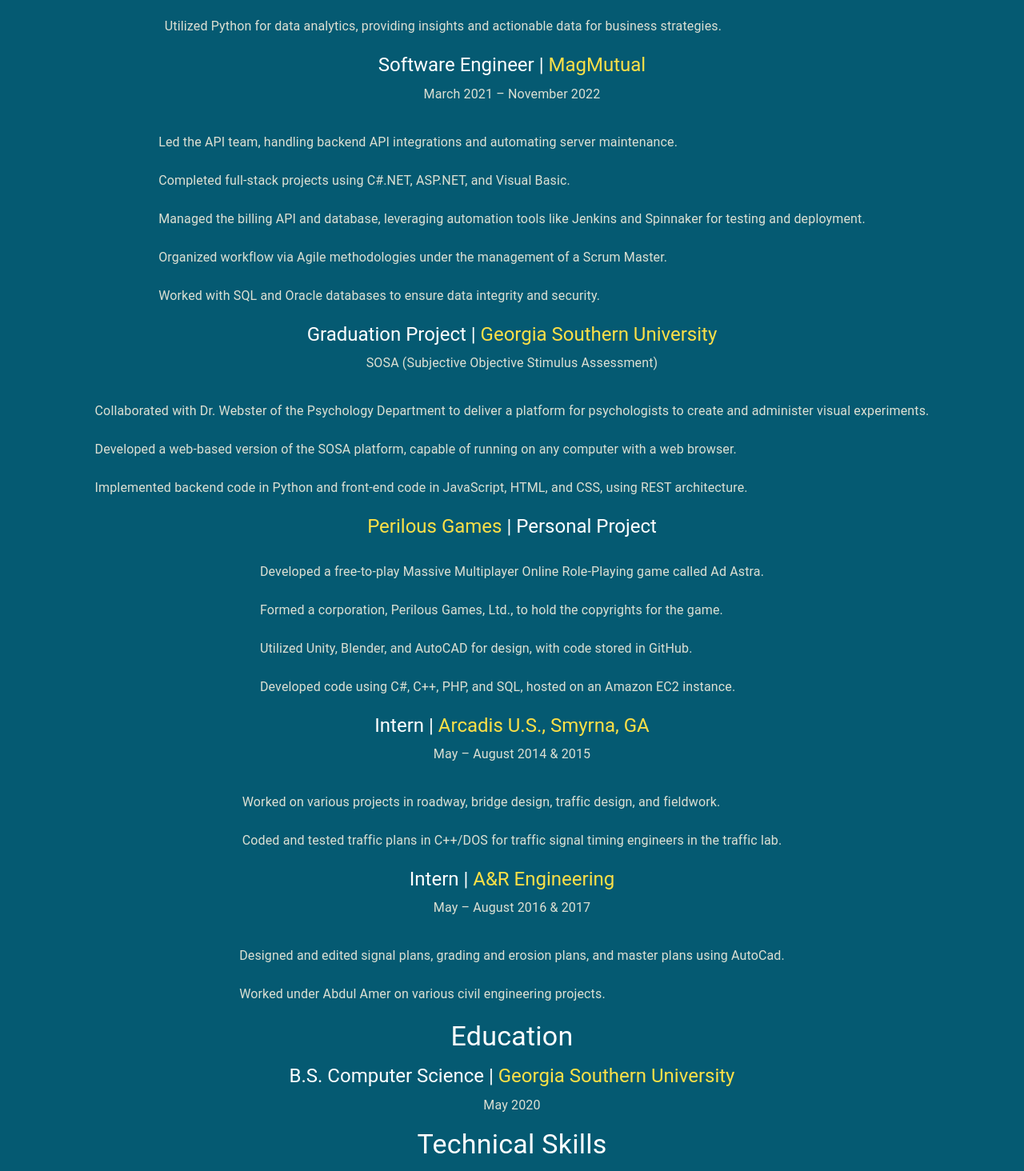
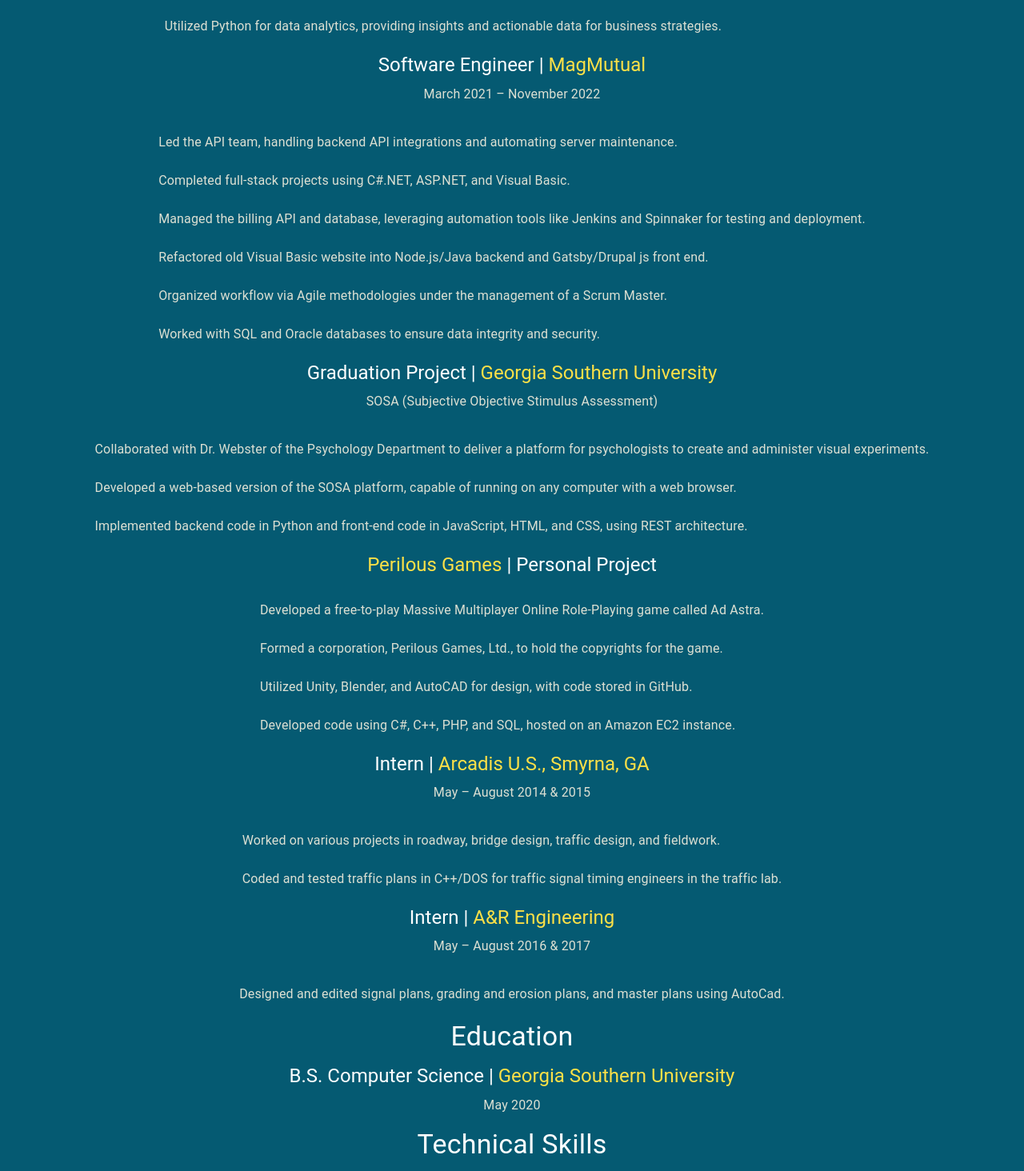
Before and after one commit to roku674/Website, a React (Create React App) app: page /experience in a window 1280 px wide. Shown: the part 621-2085 px from the top of the page at 80% size. Built offline with nearby package versions, Linux system fonts and the light colour scheme.

Commit message:
Update Experience.js

```diff
--- a/src/pages/Experience.js
+++ b/src/pages/Experience.js
@@ -57,6 +57,9 @@
           </ListItem>
           <ListItem>
             <ListItemText primary="Managed the billing API and database, leveraging automation tools like Jenkins and Spinnaker for testing and deployment." />
+          </ListItem>
+          <ListItem>
+            <ListItemText primary="Refactored old Visual Basic website into Node.js/Java backend and Gatsby/Drupal js front end." />
           </ListItem>
           <ListItem>
             <ListItemText primary="Organized workflow via Agile methodologies under the management of a Scrum Master." />
@@ -130,9 +133,6 @@
   <ListItem>
     <ListItemText primary="Designed and edited signal plans, grading and erosion plans, and master plans using AutoCad." />
   </ListItem>
-  <ListItem>
-    <ListItemText primary="Worked under Abdul Amer on various civil engineering projects." />
-  </ListItem>
 </List>
 
         {/* Education */}
```
